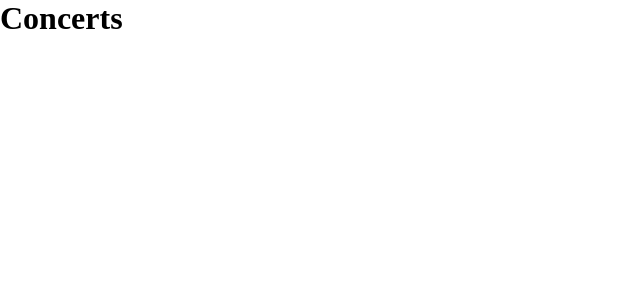
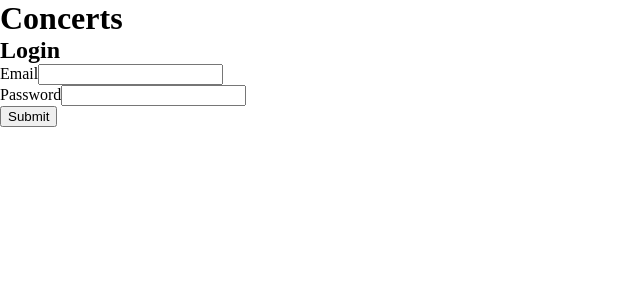
Before and after one commit to halkszavu/Project-Herald, an Angular app in the folder frontend/project-herald/: page /login in a window 1280 px wide. Before the commit this address led to /. Shown: the top 300 px of the page, without its empty margins (0-640 px from the left). Built offline with nearby package versions, Linux system fonts and the light colour scheme.

Commit message:
add login form component and update routing

```diff
--- a/frontend/project-herald/src/app/app.routes.ts
+++ b/frontend/project-herald/src/app/app.routes.ts
@@ -1,6 +1,8 @@
 import { Routes } from '@angular/router';
 import { MainPageComponent } from './components/main.page/main.page.component';
+import { LoginFormComponent } from './components/login-form/login-form.component';
 
 export const routes: Routes = [
-    {path: 'main', component: MainPageComponent},
+    { path: 'main', component: MainPageComponent},
+    { path: 'login', component: LoginFormComponent},
 ];
--- /dev/null
+++ b/frontend/project-herald/src/app/components/login-form/login-form.component.html
@@ -0,0 +1,10 @@
+<h2>Login</h2>
+    <div class="form-group">
+        <label for="email">Email</label>
+        <input type="email" class="form-control" id="email" formControlName="email">
+    </div>
+    <div class="form-group">
+        <label for="password">Password</label>
+        <input type="password" class="form-control" id="password" formControlName="password">
+    </div>
+    <button type="submit" class="btn btn-primary" (click)="onSubmit()">Submit</button>
--- /dev/null
+++ b/frontend/project-herald/src/app/components/login-form/login-form.component.ts
@@ -0,0 +1,15 @@
+import { Component } from '@angular/core';
+
+@Component({
+  selector: 'app-login-form',
+  standalone: true,
+  imports: [],
+  templateUrl: './login-form.component.html',
+  styleUrl: './login-form.component.css'
+})
+export class LoginFormComponent {
+
+  onSubmit() {
+    console.log(this);
+  }
+}
```
Also changed, not shown: frontend/project-herald/src/app/components/login-form/login-form.component.css (added), 1 other file (tests, documents, lock files or other folders).
